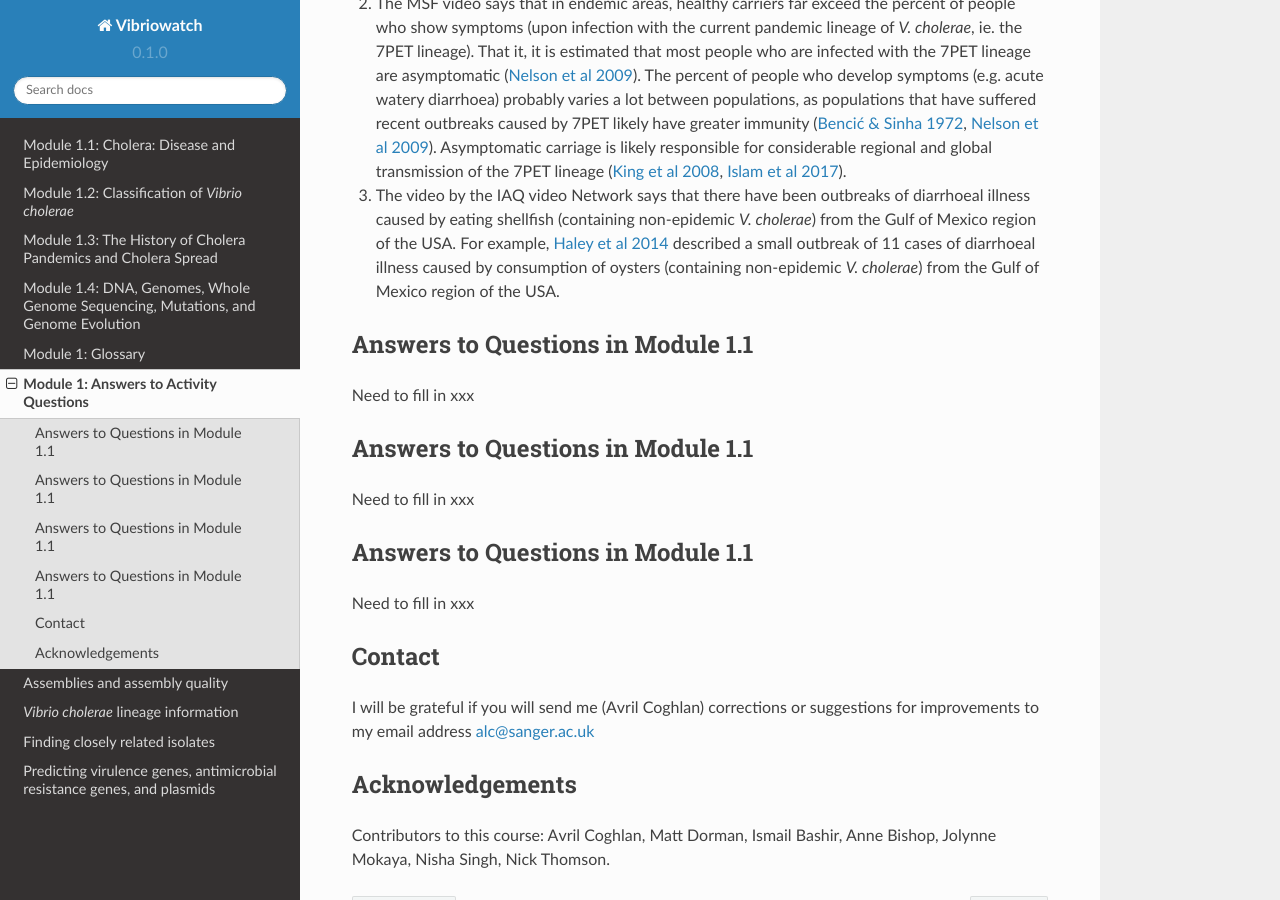
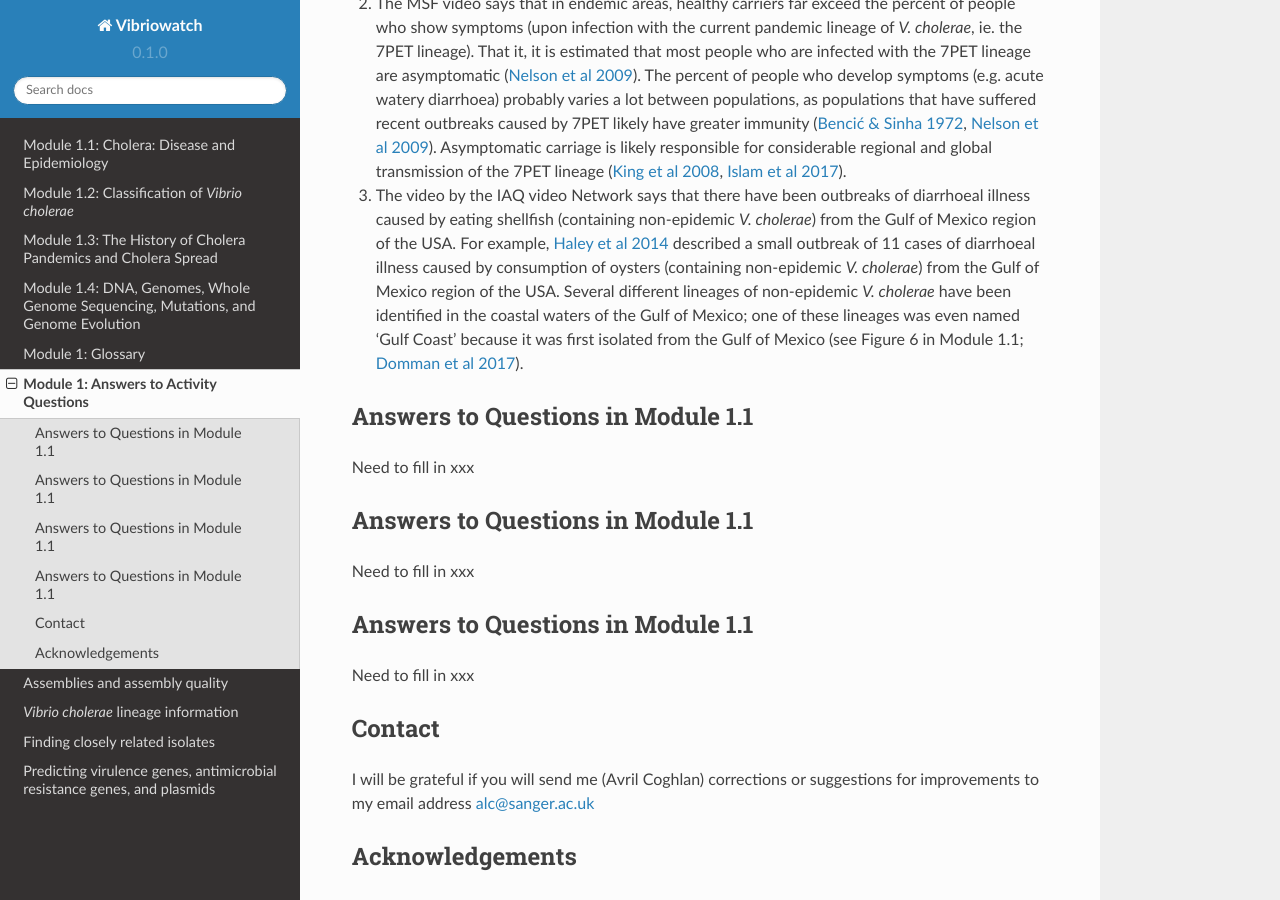
Before and after one commit to avrilcoghlan/cholerabook, a Sphinx documentation site: the page built from docs/source/vibriogenomes_answers.rst, in a window 1280 px wide and 900 px high, scrolled down 344 px. Built offline with Sphinx 7.4.7 and the Read the Docs theme 2.0.0, drawn with Linux system fonts in a browser that asks for light colours.

Commit message:
Update vibriogenomes_answers.rst

```diff
--- a/docs/source/vibriogenomes_answers.rst
+++ b/docs/source/vibriogenomes_answers.rst
@@ -8,7 +8,7 @@ Here are the answers to the questions in Module 1.1:
 
 #. There is a lot of under-reporting of cholera cases (`Ali et al 2015`_, `Hegde et al 2024`_). In the MSF video, they say it is estimated that only 5-10% of cholera cases are reported to the WHO each year.
 #. The MSF video says that in endemic areas, healthy carriers far exceed the percent of people who show symptoms (upon infection with the current pandemic lineage of *V. cholerae*, ie. the 7PET lineage). That it, it is estimated that most people who are infected with the 7PET lineage are asymptomatic (`Nelson et al 2009`_). The percent of people who develop symptoms (e.g. acute watery diarrhoea) probably varies a lot between populations, as populations that have suffered recent outbreaks caused by 7PET likely have greater immunity (`Bencić & Sinha 1972`_, `Nelson et al 2009`_). Asymptomatic carriage is likely responsible for considerable regional and global transmission of the 7PET lineage (`King et al 2008`_, `Islam et al 2017`_).
-#. The video by the IAQ video Network says that there have been outbreaks of diarrhoeal illness caused by eating shellfish (containing non-epidemic *V. cholerae*) from the Gulf of Mexico region of the USA. For example, `Haley et al 2014`_ described a small outbreak of 11 cases of diarrhoeal illness caused by consumption of oysters (containing non-epidemic *V. cholerae*) from the Gulf of Mexico region of the USA.
+#. The video by the IAQ video Network says that there have been outbreaks of diarrhoeal illness caused by eating shellfish (containing non-epidemic *V. cholerae*) from the Gulf of Mexico region of the USA. For example, `Haley et al 2014`_ described a small outbreak of 11 cases of diarrhoeal illness caused by consumption of oysters (containing non-epidemic *V. cholerae*) from the Gulf of Mexico region of the USA. Several different lineages of non-epidemic *V. cholerae* have been identified in the coastal waters of the Gulf of Mexico; one of these lineages was even  named 'Gulf Coast' because it was first isolated from the Gulf of Mexico (see Figure 6 in Module 1.1; `Domman et al 2017`_).
 
 .. _Ali et al 2015: https://pubmed.ncbi.nlm.nih.gov/26043000/
 
@@ -23,6 +23,8 @@ Here are the answers to the questions in Module 1.1:
 .. _King et al 2008: https://pubmed.ncbi.nlm.nih.gov/18704085/
 
 .. _Haley et al 2014: https://pubmed.ncbi.nlm.nih.gov/24699521/
+
+.. _Domman et al 2017: https://pubmed.ncbi.nlm.nih.gov/29123068/
 
 Answers to Questions in Module 1.1
 ----------------------------------
```
